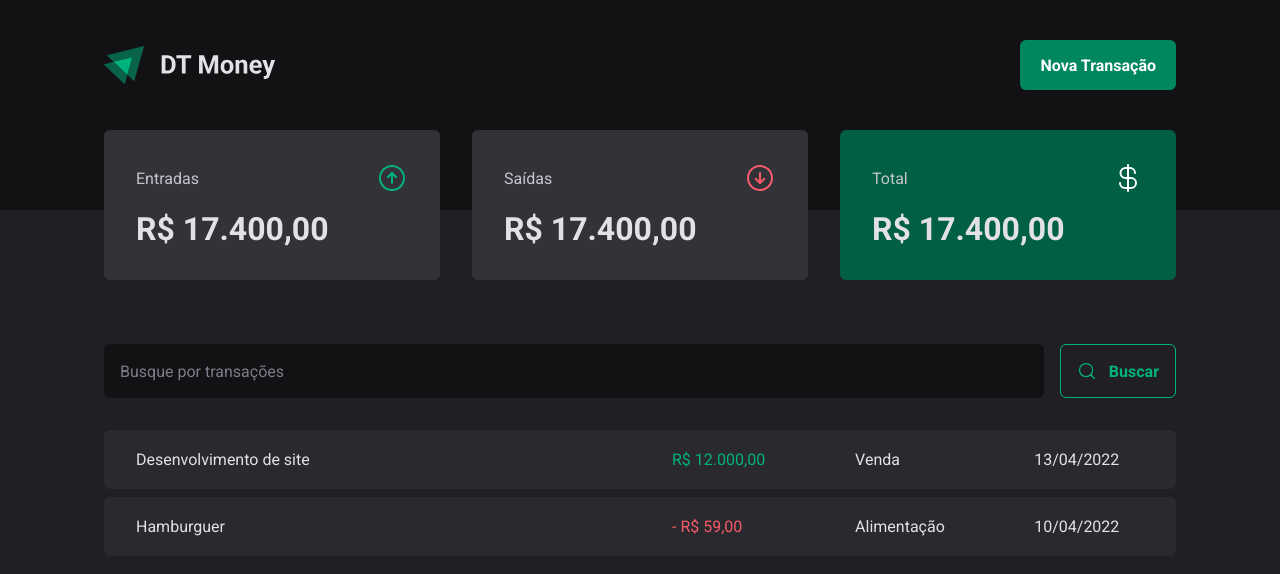
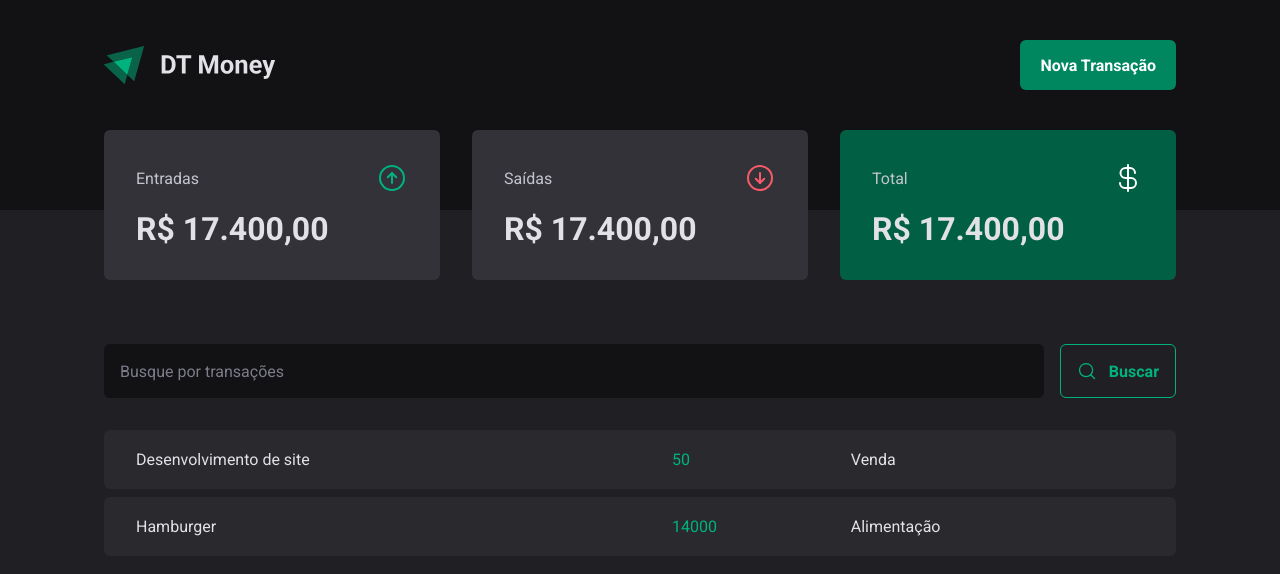
Before and after one commit to gomessgbr/dt-money, a React (Vite) app: page / in a window 1280 px wide. Shown: the top 574 px of the page. Built offline with nearby package versions, Linux system fonts and the light colour scheme; data requests are answered from the project's data file.

Commit message:
feat: mapping transactions fetch json server

```diff
--- a/src/pages/Transactions/index.tsx
+++ b/src/pages/Transactions/index.tsx
@@ -9,21 +9,17 @@ import { Summary } from "../../components/Summary";
 import { SearchForm } from "./components/SearchForm";
 import { useEffect, useState } from "react";
 
-
-interface Transaction{
+interface Transaction {
   id: number;
-  description:string;
-  type: 'income' | 'outcome';
+  description: string;
+  type: "income" | "outcome";
   price: number;
-  category:string;
-  createAt:string;
-
-
+  category: string;
+  createAt: string;
 }
 
 export function Transaction() {
-
-  const [transactions, setTransactions] = useState<Transaction[]>([])
+  const [transactions, setTransactions] = useState<Transaction[]>([]);
 
   async function loadTransaction() {
     const response = await fetch("http://localhost:3000/transactions");
@@ -44,22 +40,20 @@ export function Transaction() {
         <SearchForm />
         <TransactionTable>
           <tbody>
-            <tr>
-              <td width="50%">Desenvolvimento de site</td>
-              <td>
-                <PriceHighlight variant="income">R$ 12.000,00</PriceHighlight>
-              </td>
-              <td>Venda</td>
-              <td>13/04/2022</td>
-            </tr>
-            <tr>
-              <td width="50%">Hamburguer</td>
-              <td>
-                <PriceHighlight variant="outcome">- R$ 59,00</PriceHighlight>
-              </td>
-              <td>Alimentação</td>
-              <td>10/04/2022</td>
-            </tr>
+            {transactions.map((transaction) => {
+              return (
+                <tr>
+                  <td width="50%">{transaction.description}</td>
+                  <td>
+                    <PriceHighlight variant="income">
+                      {transaction.price}
+                    </PriceHighlight>
+                  </td>
+                  <td>{transaction.category}</td>
+                  <td>{transaction.createAt}</td>
+                </tr>
+              );
+            })}
           </tbody>
         </TransactionTable>
       </TransactionContainer>
```
